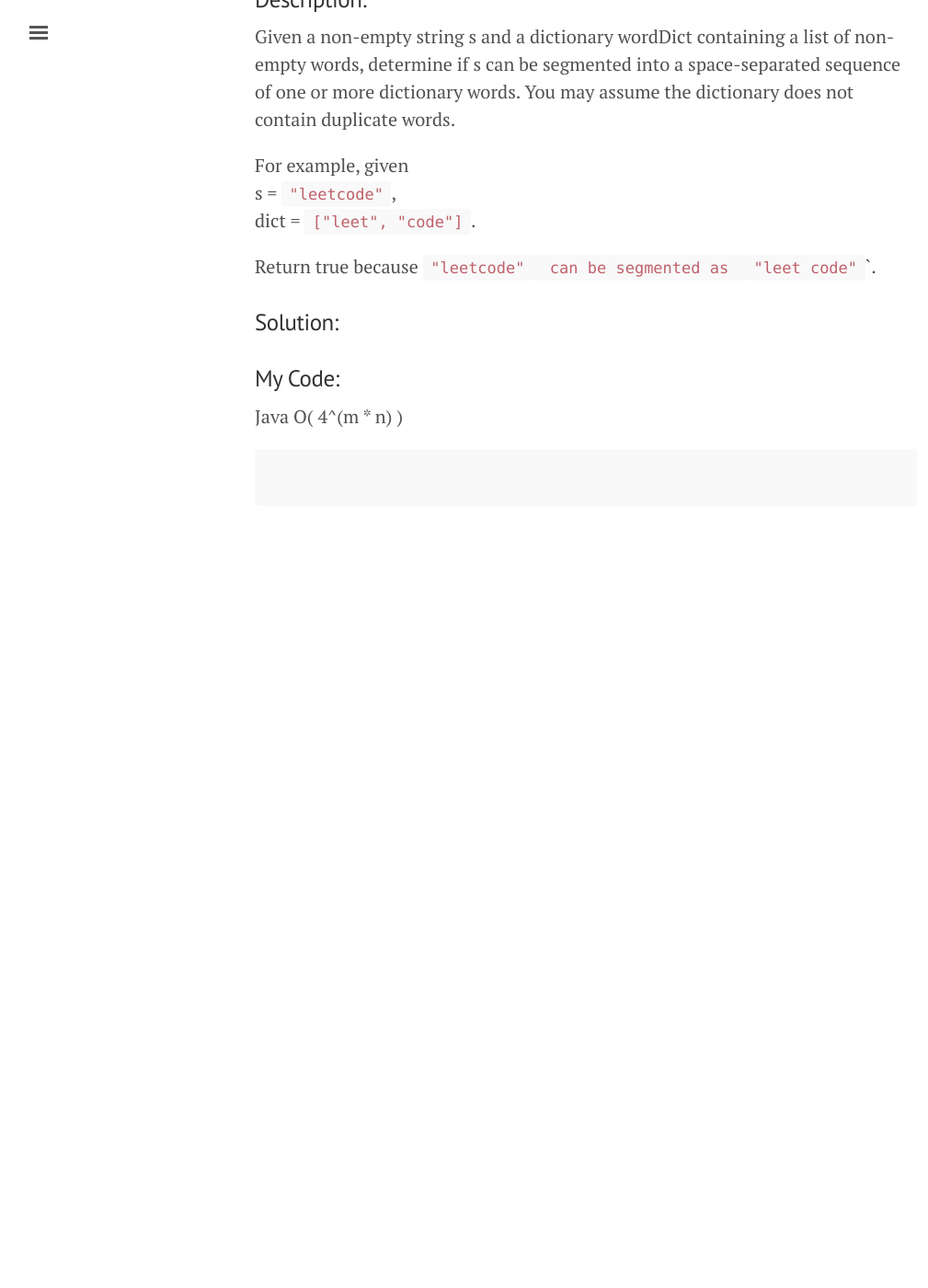
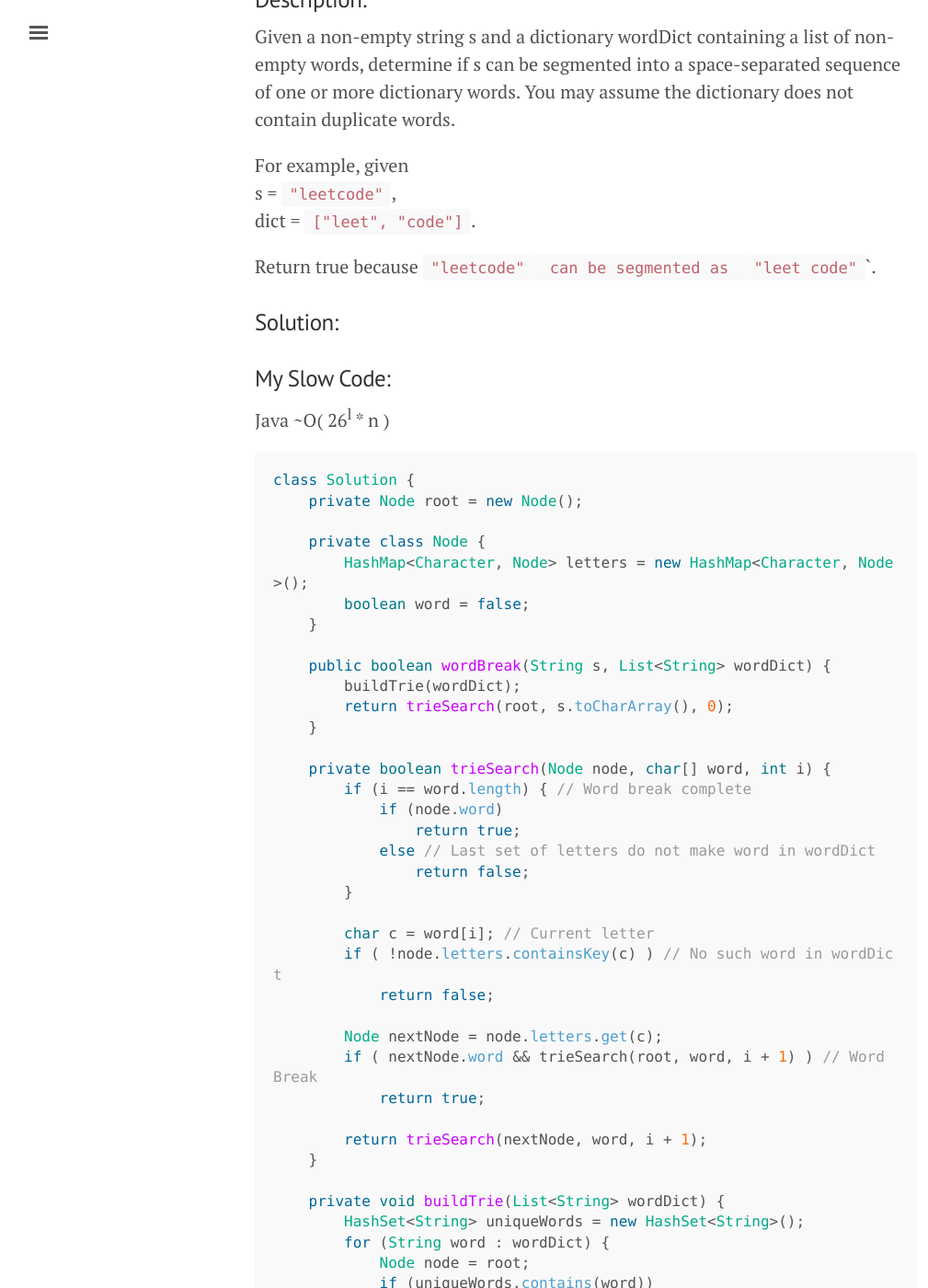
Before and after one commit to washifu/CodeBlog, a Jekyll site: the page built from pages/2017-10-13-Word_Break.md, in a window 1280 px wide and 1400 px high, scrolled down 286 px. Shown: the whole window at 92% size, without its empty margins (3-1012 px from the left). Built offline with Jekyll 4.4.1, drawn with Linux system fonts in a browser that asks for light colours; comment, search, counter and statistics services are not loaded; before the commit the page ends 916 px from its top, so only the background shows below that; some of the changed text lies outside the part shown.

Commit message:
Update 2017-10-13-Word_Break.md

````diff
--- a/pages/2017-10-13-Word_Break.md
+++ b/pages/2017-10-13-Word_Break.md
@@ -18,8 +18,57 @@
 ### Solution:
 
 
-### My Code:
-Java  O( 4^(m * n) )
+### My Slow Code:
+Java  ~O( 26<sup>l</sup> * n )
 ```java
+class Solution {
+    private Node root = new Node();
 
+    private class Node {
+        HashMap<Character, Node> letters = new HashMap<Character, Node>();
+        boolean word = false;
+    }
+
+    public boolean wordBreak(String s, List<String> wordDict) {
+        buildTrie(wordDict);
+        return trieSearch(root, s.toCharArray(), 0);
+    }
+
+    private boolean trieSearch(Node node, char[] word, int i) {
+        if (i == word.length) { // Word break complete
+            if (node.word)
+                return true;
+            else // Last set of letters do not make word in wordDict
+                return false;
+        }
+
+        char c = word[i]; // Current letter
+        if ( !node.letters.containsKey(c) ) // No such word in wordDict
+            return false;
+
+        Node nextNode = node.letters.get(c);
+        if ( nextNode.word && trieSearch(root, word, i + 1) ) // Word Break
+            return true;
+
+        return trieSearch(nextNode, word, i + 1);
+    }
+
+    private void buildTrie(List<String> wordDict) {
+        HashSet<String> uniqueWords = new HashSet<String>();
+        for (String word : wordDict) {
+            Node node = root;
+            if (uniqueWords.contains(word))
+                continue;
+            else
+                uniqueWords.add(word);
+            for ( char c : word.toCharArray() ) {
+                if ( !node.letters.containsKey(c) ) {
+                    node.letters.put( c, new Node() );
+                }
+                node = node.letters.get(c);
+            }
+            node.word = true;
+        }
+    }
+}
 ```
````
